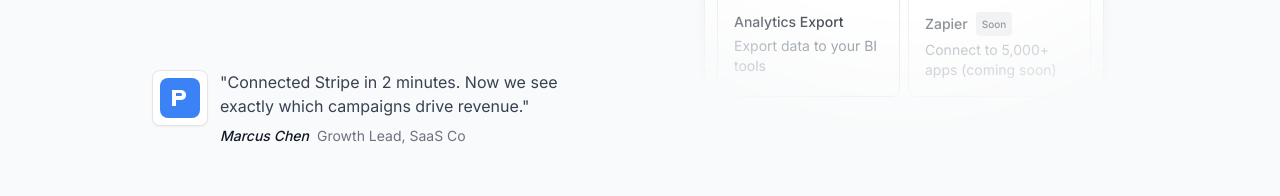
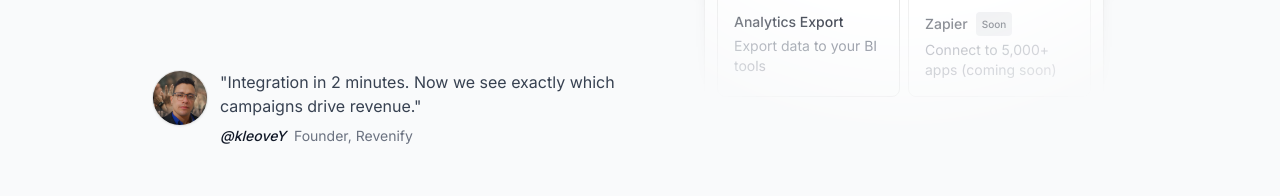
Before and after one commit to isacarioproject-ux/Revenify.co, a React (Vite) app: page /integrations in a window 1280 px wide. Shown: the part 546-742 px from the top of the page. Built offline with nearby package versions, Linux system fonts and the light colour scheme; no server answers.

Commit message:
feat: update testimonial with @kleoveY and add profile photo

```diff
--- a/src/components/integrations-8.tsx
+++ b/src/components/integrations-8.tsx
@@ -37,14 +37,14 @@ export default function IntegrationsSection() {
                     </div>
 
                     <div className="mt-auto grid grid-cols-[auto_1fr] gap-3">
-                        <div className="bg-white flex aspect-square size-14 items-center justify-center rounded-lg border shadow-sm">
-                            <RevenifyLogo />
+                        <div className="flex aspect-square size-14 items-center justify-center rounded-full overflow-hidden border shadow-sm">
+                            <img src="/testigo1.png" alt="@kleoveY" className="w-full h-full object-cover" />
                         </div>
                         <blockquote>
-                            <p className="text-gray-700">"Connected Stripe in 2 minutes. Now we see exactly which campaigns drive revenue."</p>
+                            <p className="text-gray-700">"Integration in 2 minutes. Now we see exactly which campaigns drive revenue."</p>
                             <div className="mt-2 flex gap-2 text-sm">
-                                <cite className="font-medium text-gray-900">Marcus Chen</cite>
-                                <span className="text-gray-500">Growth Lead, SaaS Co</span>
+                                <cite className="font-medium text-gray-900">@kleoveY</cite>
+                                <span className="text-gray-500">Founder, Revenify</span>
                             </div>
                         </blockquote>
                     </div>
```
Also changed, not shown: public/testigo1.png (added).
